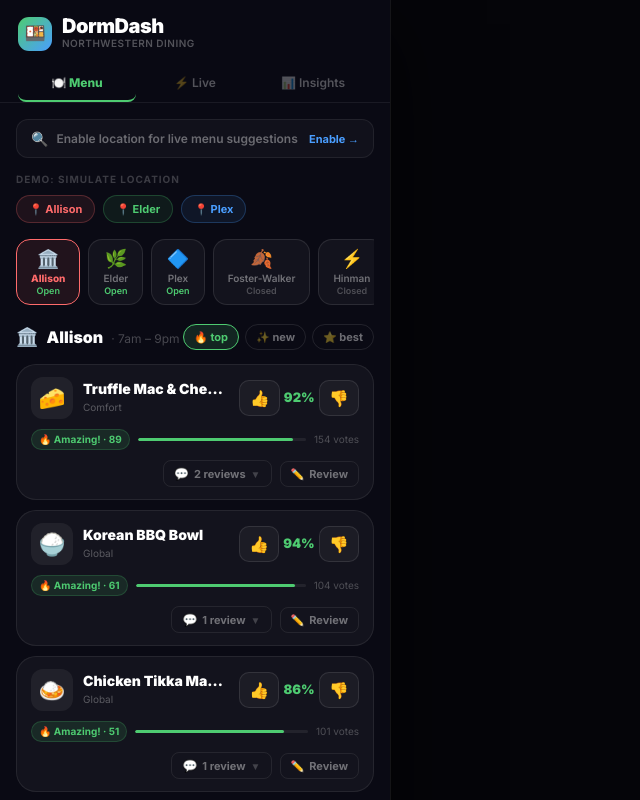
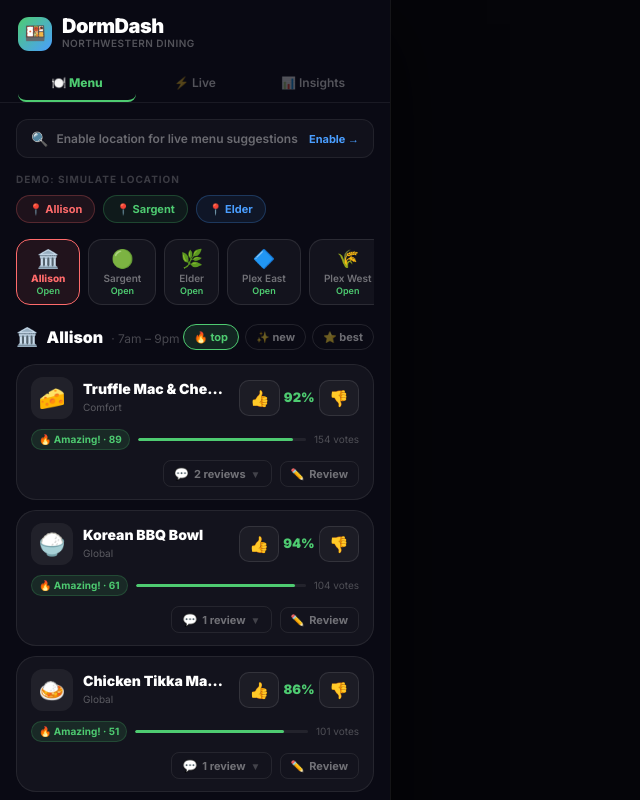
Before and after one commit to coreyczhang/ozzi, a React (Vite) app: page / in a window 1280 px wide. Shown: the top 800 px of the page, without its empty margins (0-640 px from the left). Built offline with nearby package versions, Linux system fonts and the light colour scheme.

Commit message:
fix: replace Hinman with Sargent, accurate NU dining halls

```diff
--- a/src/App.jsx
+++ b/src/App.jsx
@@ -1,11 +1,11 @@
 import { useState, useEffect, useCallback, useRef } from "react";
 
 const DINING_HALLS = [
-  { id: "allison", name: "Allison", subtitle: "South Campus", emoji: "🏛️", lat: 42.0514, lng: -87.6773, hours: "7am – 9pm", isOpen: true, radius: 120, color: "#FF6B6B" },
-  { id: "elder", name: "Elder", subtitle: "North Campus", emoji: "🌿", lat: 42.0589, lng: -87.6752, hours: "7am – 8pm", isOpen: true, radius: 100, color: "#4ECB71" },
-  { id: "plex", name: "Plex", subtitle: "Mid Campus", emoji: "🔷", lat: 42.0553, lng: -87.6741, hours: "7am – 10pm", isOpen: true, radius: 100, color: "#4A9EFF" },
-  { id: "foster", name: "Foster-Walker", subtitle: "North Campus", emoji: "🍂", lat: 42.0596, lng: -87.6764, hours: "7am – 9pm", isOpen: false, radius: 100, color: "#FF9500" },
-  { id: "hinman", name: "Hinman", subtitle: "South Campus", emoji: "⚡", lat: 42.0506, lng: -87.6759, hours: "11am – 2pm", isOpen: false, radius: 100, color: "#BF5AF2" },
+  { id: "allison",   name: "Allison",   subtitle: "South Campus",  emoji: "🏛️", lat: 42.0510, lng: -87.6737, hours: "7am – 9pm",  isOpen: true,  radius: 120, color: "#FF6B6B" },
+  { id: "sargent",   name: "Sargent",   subtitle: "North Campus",  emoji: "🟢", lat: 42.0573, lng: -87.6751, hours: "7:30am – 8pm", isOpen: true,  radius: 120, color: "#4ECB71" },
+  { id: "elder",     name: "Elder",     subtitle: "North Campus",  emoji: "🌿", lat: 42.0589, lng: -87.6748, hours: "7am – 10pm", isOpen: true,  radius: 100, color: "#4A9EFF" },
+  { id: "plexeast",  name: "Plex East", subtitle: "Mid Campus",    emoji: "🔷", lat: 42.0547, lng: -87.6756, hours: "7am – 10pm", isOpen: true,  radius: 100, color: "#FF9500" },
+  { id: "plexwest",  name: "Plex West", subtitle: "Mid Campus",    emoji: "🌾", lat: 42.0545, lng: -87.6759, hours: "7am – 9pm",  isOpen: true,  radius: 100, color: "#BF5AF2" },
 ];
 
 const ALL_TAGS = ["🔥 Amazing!", "🍽️ Huge Portion", "🥦 Healthy", "🧂 Too Salty", "🌶️ Too Spicy", "😑 Bland", "🍬 Too Sweet", "🥵 Overcooked", "❄️ Undercooked", "📦 Small Portion"];
@@ -46,15 +46,27 @@
       { id: "r8", user: "nugrad_cs", avatar: "N", vote: "up", tags: ["🔥 Amazing!"], text: "Best thing at Plex by miles. Broth is rich, noodles al dente. I come here just for this.", time: "1h ago", helpful: 29 },
     ]},
   ],
-  foster: [
-    { id: 14, name: "Eggs Benedict", station: "Brunch", emoji: "🍳", upvotes: 77, downvotes: 5, tags: { "🔥 Amazing!": 55, "🍽️ Huge Portion": 14 }, reviews: [] },
-    { id: 15, name: "Grilled Salmon", station: "Grill", emoji: "🐟", upvotes: 92, downvotes: 7, tags: { "🔥 Amazing!": 60, "🥦 Healthy": 28 }, reviews: [] },
+  sargent: [
+    { id: 14, name: "Rotisserie Chicken", station: "Homestyle", emoji: "🍗", upvotes: 134, downvotes: 8, tags: { "🔥 Amazing!": 90, "🍽️ Huge Portion": 38 }, reviews: [
+      { id: "r9", user: "sarge_regular", avatar: "S", vote: "up", tags: ["🔥 Amazing!"], text: "Sarge rotisserie chicken is undefeated. Perfectly seasoned every time.", time: "1h ago", helpful: 27 },
+    ]},
+    { id: 15, name: "S'mores Bar", station: "Dessert", emoji: "🍫", upvotes: 201, downvotes: 4, tags: { "🔥 Amazing!": 175, "🍬 Too Sweet": 18 }, reviews: [
+      { id: "r10", user: "dillo_fan", avatar: "D", vote: "up", tags: ["🔥 Amazing!"], text: "These are dangerous. The graham cracker base is perfect. Don't skip dessert at Sarge.", time: "45m ago", helpful: 52 },
+    ]},
+    { id: 16, name: "Made-to-Order Omelette", station: "Breakfast", emoji: "🥚", upvotes: 88, downvotes: 6, tags: { "🔥 Amazing!": 55, "🥦 Healthy": 28 }, reviews: [] },
+    { id: 17, name: "Avocado Toast", station: "Breakfast", emoji: "🥑", upvotes: 71, downvotes: 14, tags: { "🥦 Healthy": 50, "📦 Small Portion": 22 }, reviews: [] },
   ],
-  hinman: [
-    { id: 16, name: "Chocolate Lava Cake", station: "Dessert", emoji: "🍫", upvotes: 188, downvotes: 5, tags: { "🔥 Amazing!": 160, "🍽️ Huge Portion": 20 }, reviews: [
-      { id: "r9", user: "dillo_fan", avatar: "D", vote: "up", tags: ["🔥 Amazing!", "🍽️ Huge Portion"], text: "This is dangerous. Molten center every single time. Hinman stay winning.", time: "45m ago", helpful: 52 },
+  plexeast: [
+    { id: 18, name: "Build-Your-Own Stir Fry", station: "Pure Eats", emoji: "🥡", upvotes: 156, downvotes: 9, tags: { "🔥 Amazing!": 110, "🥦 Healthy": 42 }, reviews: [
+      { id: "r11", user: "allergy_wildcat", avatar: "A", vote: "up", tags: ["🔥 Amazing!", "🥦 Healthy"], text: "As someone with allergies, Plex East is a lifesaver. The stir fry is genuinely delicious, not just 'safe'.", time: "2h ago", helpful: 38 },
     ]},
-    { id: 17, name: "Minestrone Soup", station: "Soup", emoji: "🥣", upvotes: 41, downvotes: 11, tags: { "😑 Bland": 10, "🥦 Healthy": 18 }, reviews: [] },
+    { id: 19, name: "Tacos", station: "Pure Eats", emoji: "🌮", upvotes: 122, downvotes: 11, tags: { "🔥 Amazing!": 88, "🌶️ Too Spicy": 14 }, reviews: [] },
+    { id: 20, name: "Kosher Station", station: "Kosher", emoji: "✡️", upvotes: 67, downvotes: 5, tags: { "🔥 Amazing!": 45, "🥦 Healthy": 18 }, reviews: [] },
+  ],
+  plexwest: [
+    { id: 21, name: "Grilled Salmon", station: "Grill", emoji: "🐟", upvotes: 92, downvotes: 7, tags: { "🔥 Amazing!": 60, "🥦 Healthy": 28 }, reviews: [] },
+    { id: 22, name: "Pasta Bar", station: "Pasta", emoji: "🍝", upvotes: 74, downvotes: 18, tags: { "🍽️ Huge Portion": 40, "😑 Bland": 22 }, reviews: [] },
+    { id: 23, name: "Chocolate Lava Cake", station: "Dessert", emoji: "🍫", upvotes: 188, downvotes: 5, tags: { "🔥 Amazing!": 160, "🍽️ Huge Portion": 20 }, reviews: [] },
   ],
 };
 
@@ -63,7 +75,7 @@
   { id: "a2", user: "nugrad_cs", avatar: "N", item: "Korean BBQ Bowl", hall: "Allison", vote: "up", tag: null, review: null, time: "5m" },
   { id: "a3", user: "dillo_fan", avatar: "D", item: "Pepperoni Pizza", hall: "Elder", vote: "up", tag: "🍽️ Huge Portion", review: null, time: "8m" },
   { id: "a4", user: "lakefill_lurker", avatar: "L", item: "Vegan Burger", hall: "Elder", vote: "down", tag: "😑 Bland", review: "Zero flavor, needs seasoning badly.", time: "11m" },
-  { id: "a5", user: "tech_wildcat", avatar: "T", item: "Grilled Salmon", hall: "Foster-Walker", vote: "up", tag: "🥦 Healthy", review: null, time: "14m" },
+  { id: "a5", user: "tech_wildcat", avatar: "T", item: "Rotisserie Chicken", hall: "Sargent", vote: "up", tag: "🔥 Amazing!", review: null, time: "14m" },
   { id: "a6", user: "sheridan_rd", avatar: "S", item: "Miso Ramen", hall: "Plex", vote: "up", tag: "🔥 Amazing!", review: "Best thing at Plex by miles.", time: "19m" },
 ];
 
```
